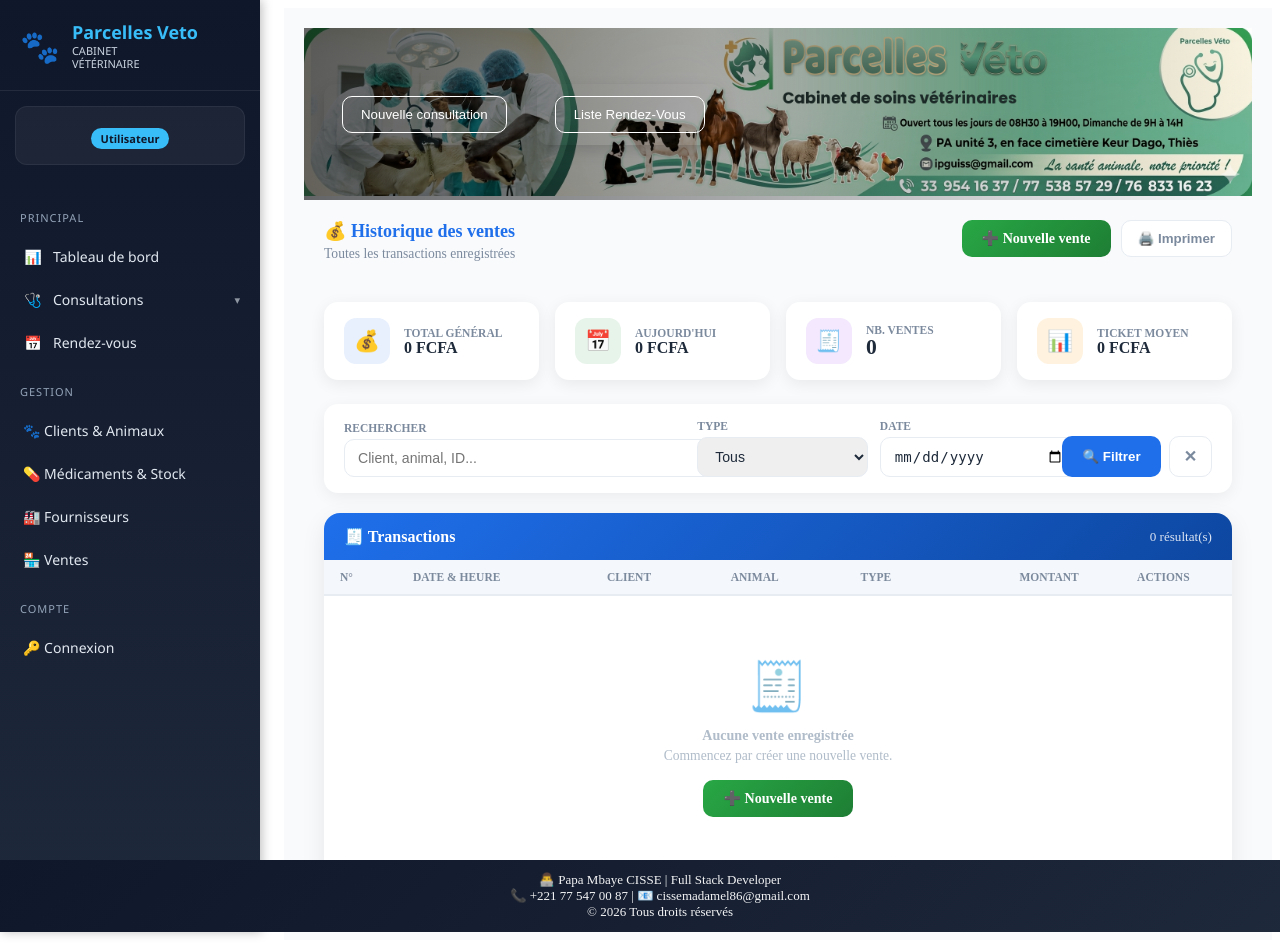
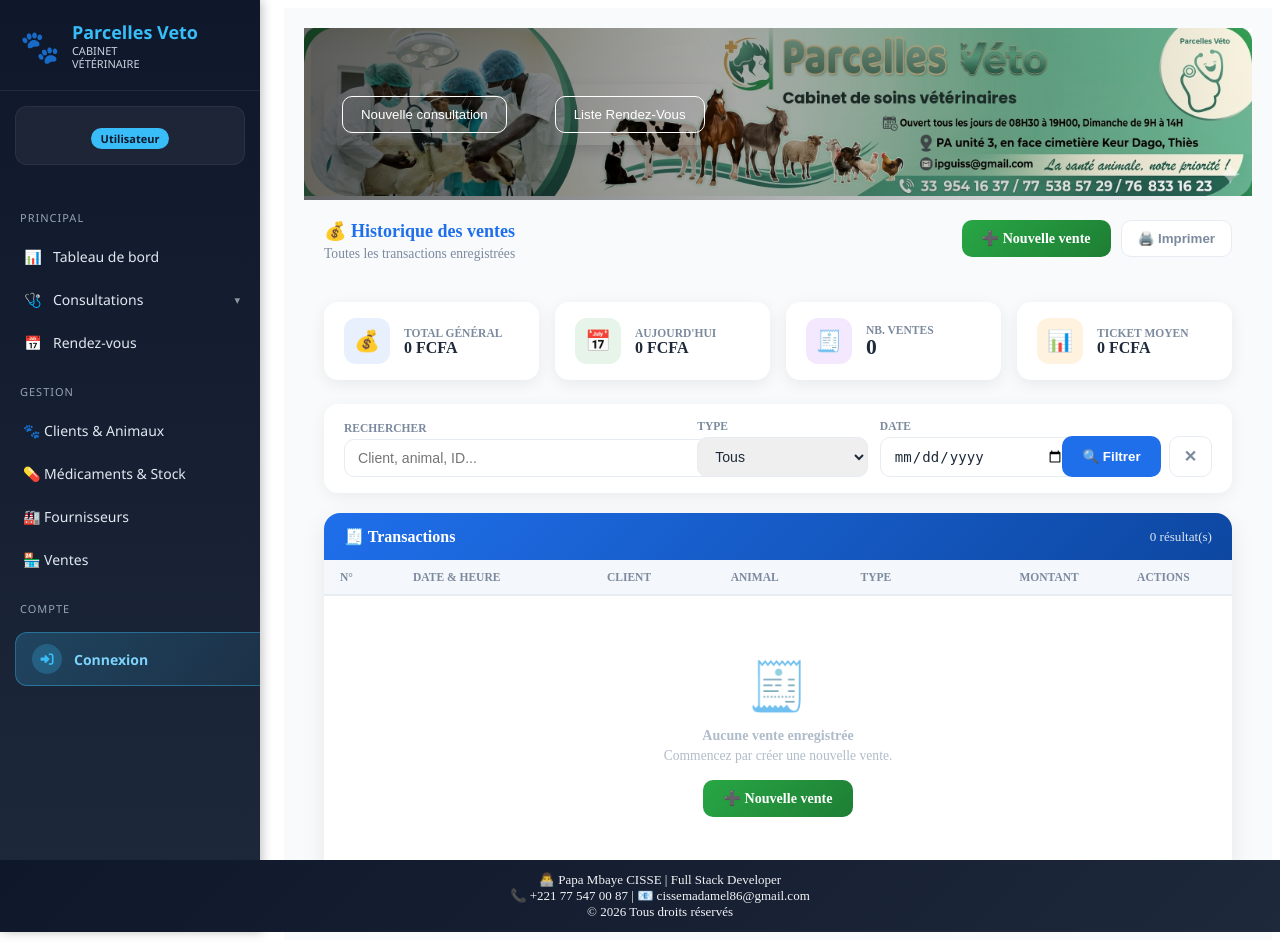
Before and after one commit to caissesosdirtech/Parcelle_veto, a Django app: page /ventes/ in a window 1280 px wide. Run offline with Django 5.2, Linux system fonts and the light colour scheme; data that the repository does not hold is empty.

Commit message:
MAJ Button Conexxion/Deconnexion

```diff
--- a/dashboard/templates/partials/sidebar.html
+++ b/dashboard/templates/partials/sidebar.html
@@ -118,16 +118,25 @@
     <div class="nav-section-label">Compte</div>
 
     {% if request.user.is_authenticated %}
-        <form method="post" action="{% url 'logout' %}" style="display: block; width: 100%;">
+        <form method="post" action="{% url 'logout' %}" style="display: block;">
             {% csrf_token %}
-            <button type="submit" class="nav-item" style="background: none; border: none; width: 100%; text-align: left; cursor: pointer; color: inherit; font: inherit; padding: 0.5rem 1rem;">
-                🚪 Déconnexion ({{ request.user.username }})
+            <button type="submit" class="btn-account btn-logout">
+                <span class="btn-account-icon">
+                    <i class="fa-solid fa-arrow-right-from-bracket"></i>
+                </span>
+                <span>
+                    Déconnexion
+                    <br><span class="btn-account-user">{{ request.user.username }}</span>
+                </span>
             </button>
         </form>
     {% else %}
-        <a class="nav-item {% if active_page == 'login' %}active{% endif %}"
+        <a class="btn-account btn-login {% if active_page == 'login' %}active{% endif %}"
            href="{% url 'login' %}">
-            🔑 Connexion
+            <span class="btn-account-icon">
+                <i class="fa-solid fa-right-to-bracket"></i>
+            </span>
+            <span>Connexion</span>
         </a>
     {% endif %}
 
--- a/static/css/sidebar.css
+++ b/static/css/sidebar.css
@@ -300,3 +300,85 @@
     background: #2dd4bf;
     box-shadow: 0 0 6px rgba(45,212,191,0.8);
 }
+/* ================= BOUTON COMPTE (connexion / deconnexion) ================= */
+
+.btn-account {
+    display: flex;
+    align-items: center;
+    gap: 12px;
+    width: calc(100% - 30px);
+    margin: 6px 15px 10px;
+    padding: 11px 16px;
+    border: none;
+    border-radius: 12px;
+    font: inherit;
+    font-size: 14px;
+    font-weight: 600;
+    text-decoration: none;
+    cursor: pointer;
+    text-align: left;
+    transition: transform 0.15s ease, box-shadow 0.2s ease, filter 0.15s ease;
+}
+
+.btn-account .btn-account-icon {
+    width: 30px;
+    height: 30px;
+    flex-shrink: 0;
+    display: flex;
+    align-items: center;
+    justify-content: center;
+    border-radius: 50%;
+    font-size: 13px;
+    background: rgba(255,255,255,0.15);
+}
+
+.btn-account:hover {
+    transform: translateY(-1px);
+    filter: brightness(1.08);
+}
+
+.btn-account:active {
+    transform: translateY(0);
+}
+
+/* ---- Variante DECONNEXION (rouge/orange, action de sortie) ---- */
+.btn-account.btn-logout {
+    background: linear-gradient(135deg, rgba(248,113,113,0.16), rgba(239,68,68,0.08));
+    border: 1px solid rgba(248,113,113,0.35);
+    color: #fca5a5;
+}
+
+.btn-account.btn-logout .btn-account-icon {
+    background: rgba(248,113,113,0.22);
+    color: #fca5a5;
+}
+
+.btn-account.btn-logout:hover {
+    background: linear-gradient(135deg, rgba(248,113,113,0.26), rgba(239,68,68,0.14));
+    box-shadow: 0 8px 20px -8px rgba(239,68,68,0.55);
+    color: #fee2e2;
+}
+
+/* ---- Variante CONNEXION (bleu cyan, coherent avec l'accent du sidebar) ---- */
+.btn-account.btn-login {
+    background: linear-gradient(135deg, rgba(56,189,248,0.22), rgba(56,189,248,0.08));
+    border: 1px solid rgba(56,189,248,0.4);
+    color: #7dd3fc;
+}
+
+.btn-account.btn-login .btn-account-icon {
+    background: rgba(56,189,248,0.25);
+    color: #38bdf8;
+}
+
+.btn-account.btn-login:hover {
+    background: linear-gradient(135deg, rgba(56,189,248,0.32), rgba(56,189,248,0.14));
+    box-shadow: 0 8px 20px -8px rgba(56,189,248,0.6);
+    color: #e0f6ff;
+}
+
+.btn-account-user {
+    font-weight: 400;
+    opacity: 0.75;
+    font-size: 12.5px;
+}
```
